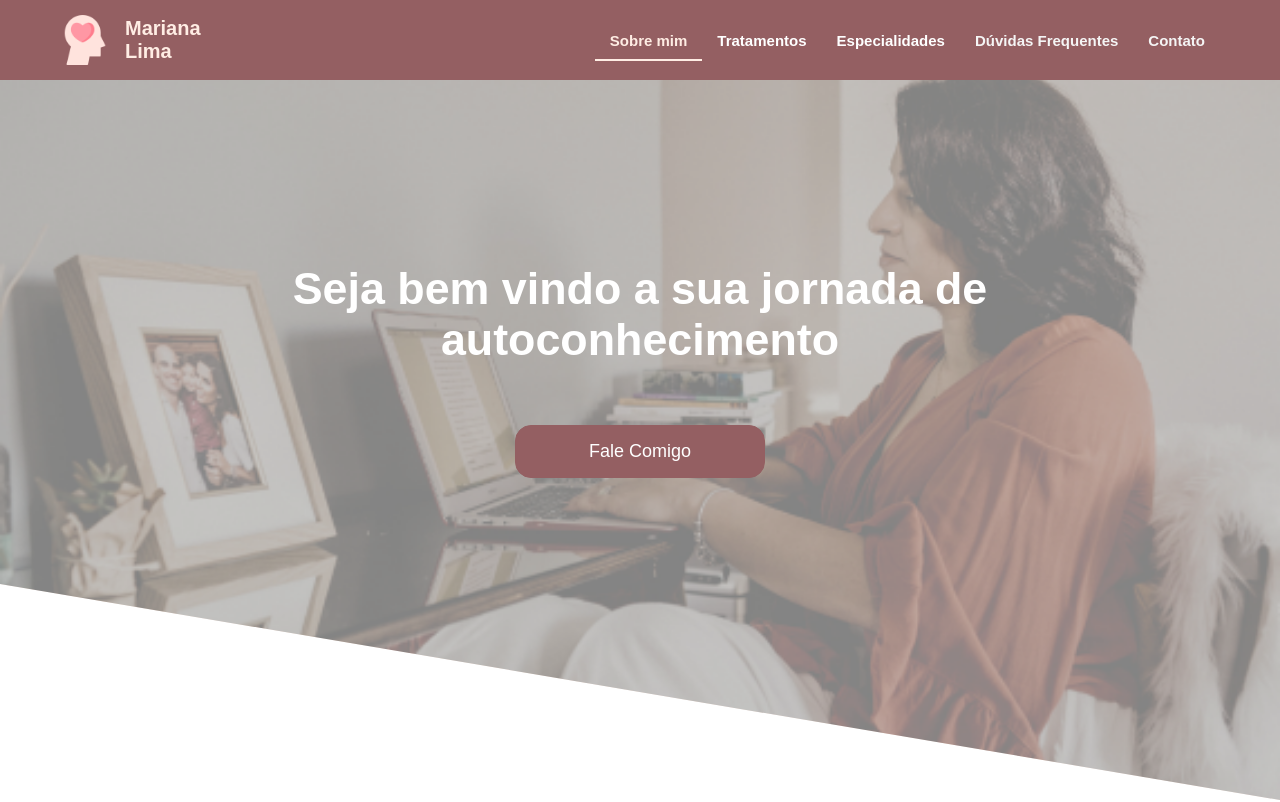
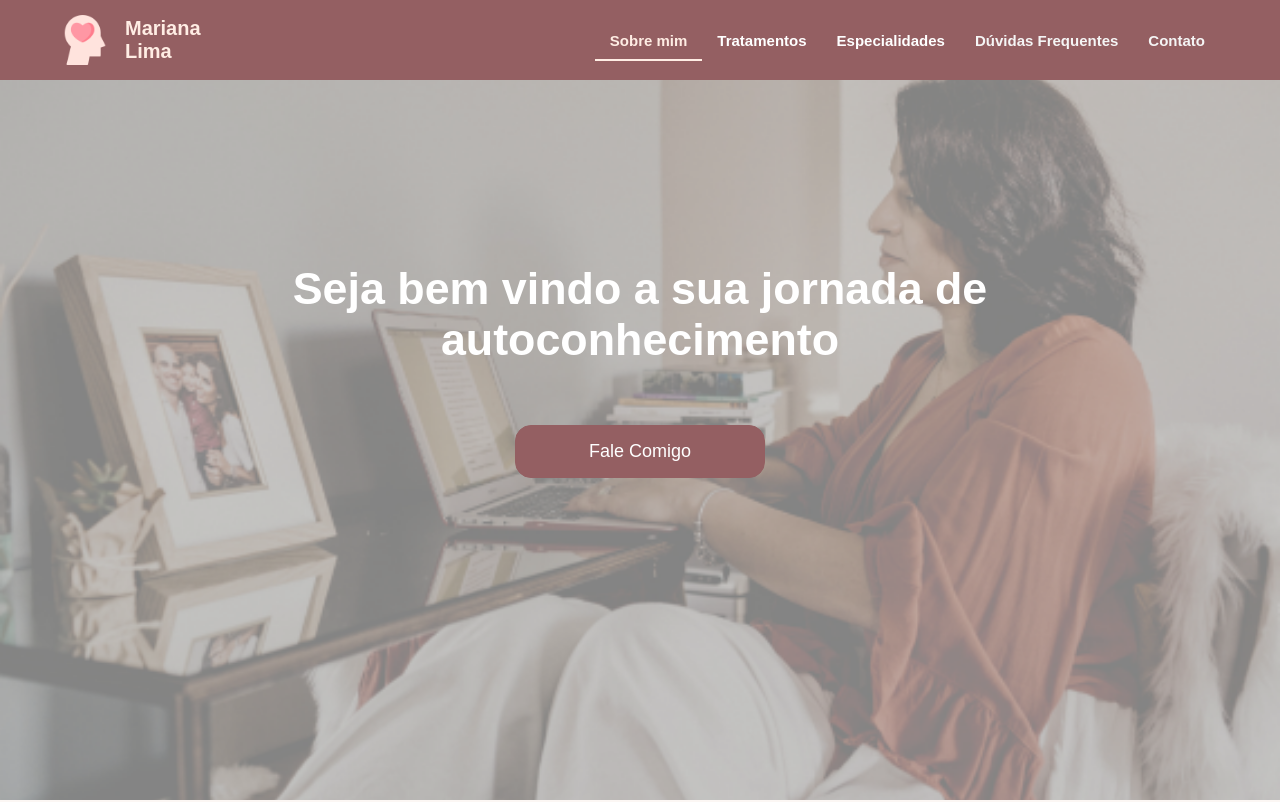
Before and after one commit to dianamdias03/landing-page-v4, a React (Create React App) app: page / in a window 1280 px wide. Shown: the top 802 px of the page. Built offline with nearby package versions, Linux system fonts and the light colour scheme; a web font is replaced by a local one.

Commit message:
Adjusted home background

```diff
--- a/src/components/Sections/AboutMe.jsx
+++ b/src/components/Sections/AboutMe.jsx
@@ -53,15 +53,13 @@ const HeaderInfo = styled.div`
 `;
 const Advertising = styled.div`
   padding: 100px 0;
-  margin: 100px 0 0 0;
   position: relative;
   @media (max-width: 1160px) {
     padding: 60px 0 40px 0;
   }
   @media (max-width: 860px) {
     flex-direction: column;
-    padding: 0 0 30px 0;
-    margin: 80px 0 0px 0;
+    padding: 90px 0 30px 0;
   }
 `;
 const ButtonsRow = styled.div`
--- a/src/style/index.css
+++ b/src/style/index.css
@@ -312,9 +312,7 @@
     margin-left: auto;
     background: url("../assets/img/about3_bg.png") top/cover no-repeat;
     background-color: #ffede4;;
-    clip-path: polygon(0 0, 100% 1%, 100% 100%, 0 73%);
     @media(max-width:770px) {
-      clip-path: polygon(0 0, 100% 0, 100% 93%, 0% 100%);
       background: url("../assets/img/about3_bg_sm.png") center/cover no-repeat;
     }
   }
```
